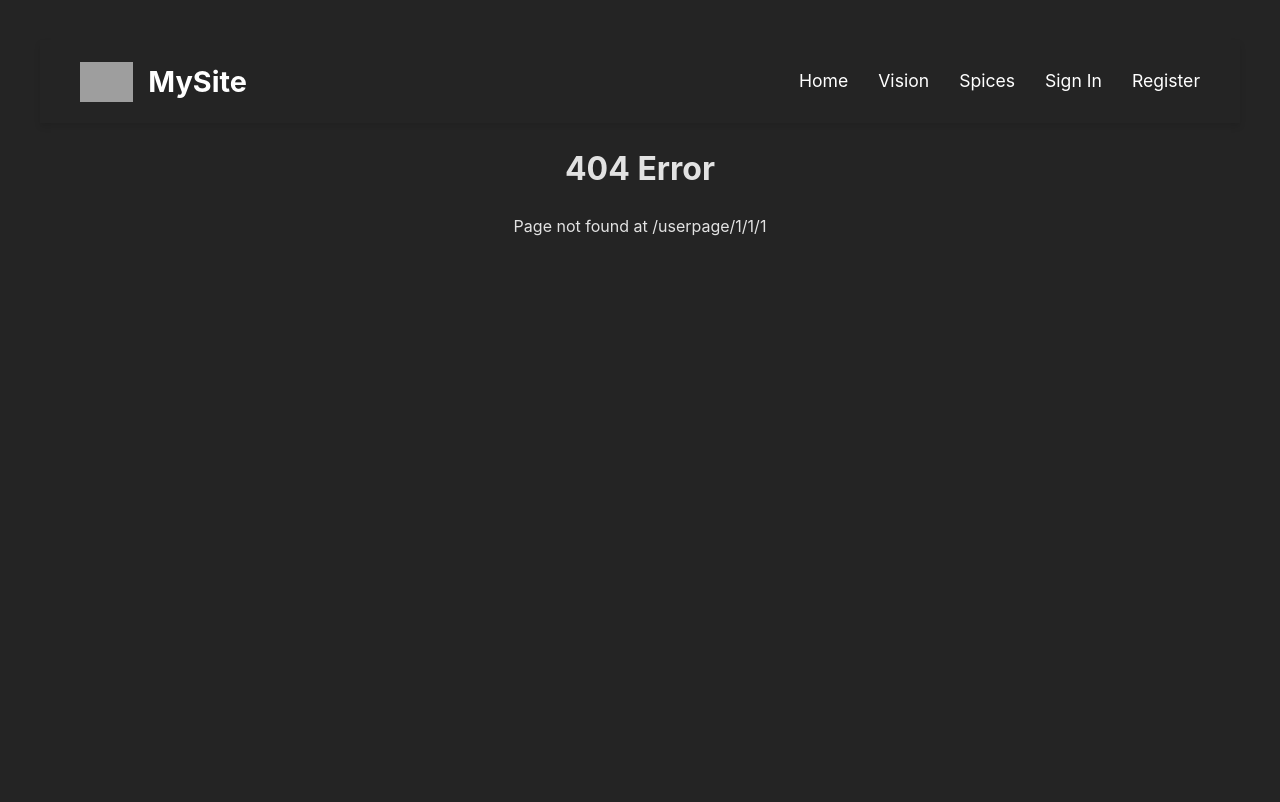
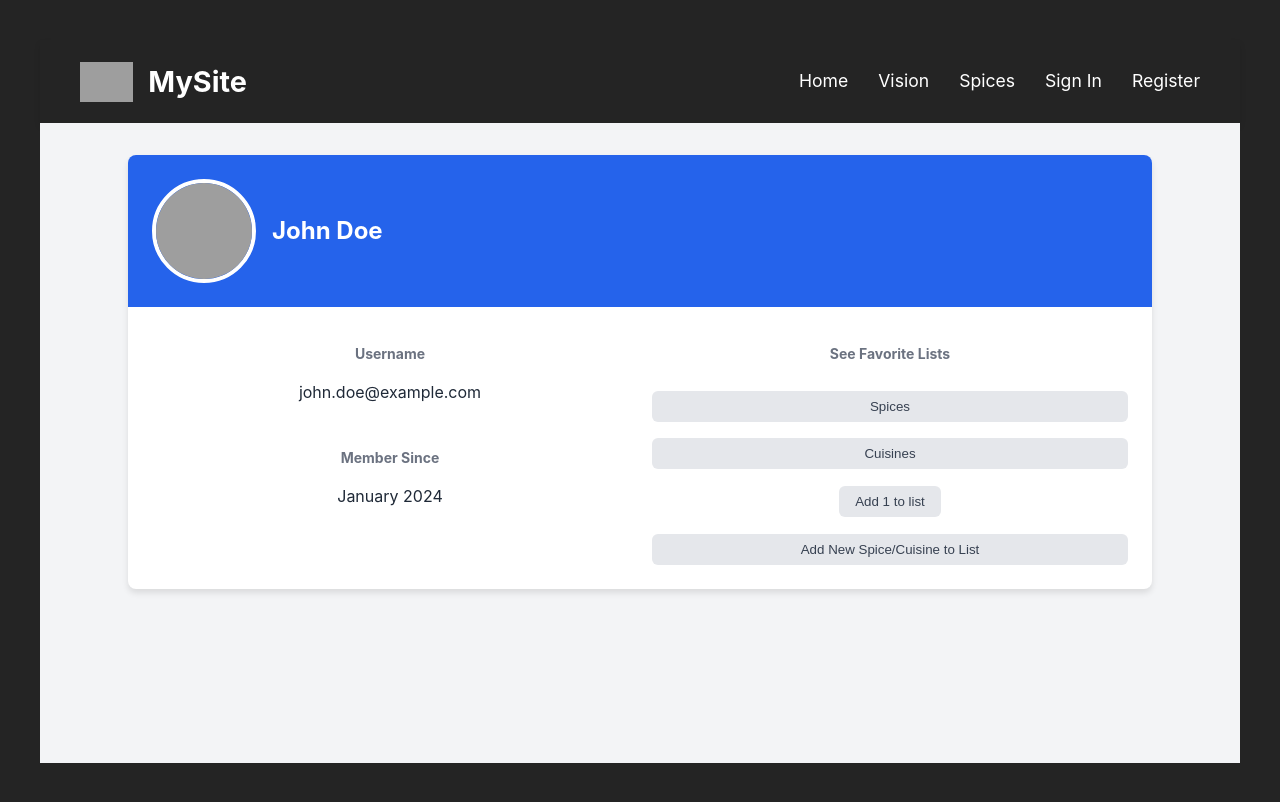
Before and after one commit to JeppeKoch/apiDeployed, a React (Vite) app: page /userpage/1/1/1 in a window 1280 px wide. Before the commit this address had no page. Built offline with nearby package versions, Linux system fonts and the light colour scheme; grey boxes are pictures that could not be loaded.

Commit message:
user kan nu tilføje spice/cuisine til liste

```diff
--- a/package.json
+++ b/package.json
@@ -10,6 +10,7 @@
     "preview": "vite preview"
   },
   "dependencies": {
+    "jwt-decode": "^4.0.0",
     "prop-types": "^15.8.1",
     "react": "^18.3.1",
     "react-dom": "^18.3.1",
--- a/src/main.jsx
+++ b/src/main.jsx
@@ -26,7 +26,7 @@ const router = createBrowserRouter(
       <Route path="auth/register" element={ <Register register={facade.register} />} />
       <Route path="*" element={<Error404/>}/>
       <Route path="admin" element={<AdminPage />} />
-      <Route path="userpage" element={ <UserProfile/>}/>
+      <Route path="userpage/:id/:username/:listType" element={ <UserProfile/>}/>
 
 
     </Route>
--- a/src/pages/AdminPage.jsx
+++ b/src/pages/AdminPage.jsx
@@ -81,7 +81,7 @@ function AdminPage() {
   /* DELETE */
   const deleteSpice = async (id) => {
     try {
-      await api.spices.delete(id, true);
+      await facade.fetchData(`/spices/spice/${id}`, "DELETE");
       setSpices(spices.filter((spice) => spice.id !== id));
     } catch (error) {
       console.error("Failed to delete spice:", error);
--- a/src/pages/LoginPage.jsx
+++ b/src/pages/LoginPage.jsx
@@ -63,6 +63,7 @@ function Login() {
   const [password, setPassword] = useState("");
   const [errorMessage, setErrorMessage] = useState(null);
 
+
   const navigate = useNavigate();
   const { setIsLoggedIn } = useOutletContext(); // Få adgang til App's state
 
@@ -72,6 +73,7 @@ function Login() {
     try {
       await facade.login(username, password); // Antager facade håndterer API-login
       setIsLoggedIn(true); // Opdater App's state
+
       navigate("/"); // Send brugeren til home
     } catch (error) {
       setErrorMessage(
--- a/src/pages/UserProfile.jsx
+++ b/src/pages/UserProfile.jsx
@@ -1,5 +1,8 @@
 import styled from 'styled-components';
-import { useState, useEffect } from 'react';
+import { useState, useEffect} from 'react';
+import { useParams } from 'react-router';
+import { api } from '../services/Fetch';
+import facade from '../services/apiFacade';
 
 // Mock user data
 const mockUser = {
@@ -115,11 +118,29 @@ function UserProfile() {
   const user = mockUser;
   const [activeView, setActiveView] = useState(null);
   const [favorites, setFavorites] = useState([])
+  const {id, username, listType } = useParams();
 
   // Handler for the "Add New" button
   const handleAddNew = () => {
     alert("Redirect or open a modal to add a new spice or cuisine.");
   };
+
+  // useEffect(() => {
+  //   api.favorites.getByUserId(userId).then(data => {
+  //     setFavorites(data);
+  //   })
+  // }, []);
+
+
+  const addContent = () => {
+    if(listType === "spices"){
+    api.favorites.createSpiceFavorite(username, id)
+  }
+  else if(listType === "cuisines"){
+    api.favorites.createCuisineFavorite(username, id)
+  }
+
+  }
 
   return (
     <Container>
@@ -165,6 +186,8 @@ function UserProfile() {
                 >
                 Cuisines
                 </Button>
+
+                <td><Button onClick={addContent}>Add {listType} to list</Button></td>
                 {activeView &&(
                     <Table>
                     <thead>
--- a/src/pages/spice.jsx
+++ b/src/pages/spice.jsx
@@ -2,6 +2,9 @@ import { useEffect, useState } from 'react';
 import { api } from '../services/Fetch';
 import styled, { ThemeProvider } from "styled-components";
 import { Link } from 'react-router';
+import { jwtDecode } from 'jwt-decode';
+import facade from '../services/apiFacade';
+
 
 const NavBar = styled.div`
 display: flex;
@@ -90,6 +93,16 @@ function HomePage() {
   const [searchTerm, setSearchTerm] = useState('')
   const [view, setView] = useState('spices')
   const [expandedCuisines, setExpandedCuisines] = useState([]);
+  const token = facade.getToken()
+  let username = null
+
+
+    if(token){
+      const decoded = jwtDecode(token);
+        username = decoded.sub
+  }
+
+
 
 
   useEffect(() => {
@@ -165,7 +178,7 @@ function HomePage() {
                   <td>{content.description}</td>
                   <td>{content.flavor_profile}</td>
 
-                  <td><Button to="/userpage">Add {view} to favorite list</Button></td>
+                  <td><Button to={`/userpage/${content.id}/${username}/${view}`}>Add {view} to favorite list</Button></td>
 
 
 
--- a/src/services/Fetch.js
+++ b/src/services/Fetch.js
@@ -111,9 +111,9 @@ async function fetchPut(endpoint, data, authenticated = false) {
       createFavorite: (username, data, authenticated = true) =>
         fetchPost(`/${username}/favorites`, data, authenticated),
       createSpiceFavorite: (username, spiceId, authenticated = true) =>
-        fetchPost(`/${username}/favorites/spices/${spiceId}`, null, authenticated),
+        fetchPost(`/users/${username}/favorites/spices/${spiceId}`, null, authenticated),
       createCuisineFavorite: (username, cuisineId, authenticated = true) =>
-        fetchPost(`/${username}/favorites/cuisines/${cuisineId}`, null, authenticated),
+        fetchPost(`/users/${username}/favorites/cuisines/${cuisineId}`, null, authenticated),
       deleteFavorite: (userId, spiceId, authenticated = true) =>
         fetchDelete(`/users/${userId}/favorites/${spiceId}`, authenticated),
     },
```
Also changed, not shown: src/services/apiFacade.js (+7 -0 lines), 1 other file (tests, documents, lock files or other folders).
